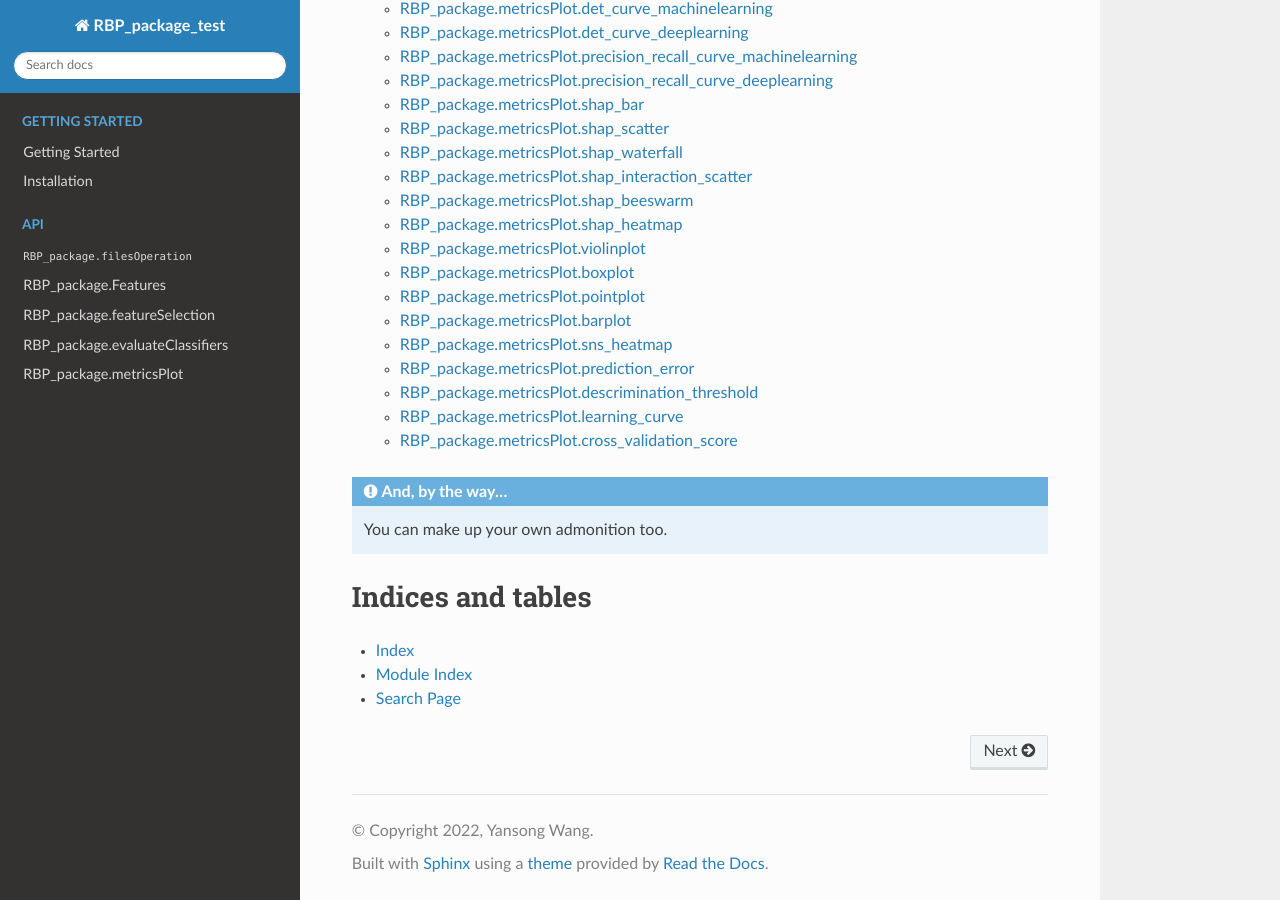
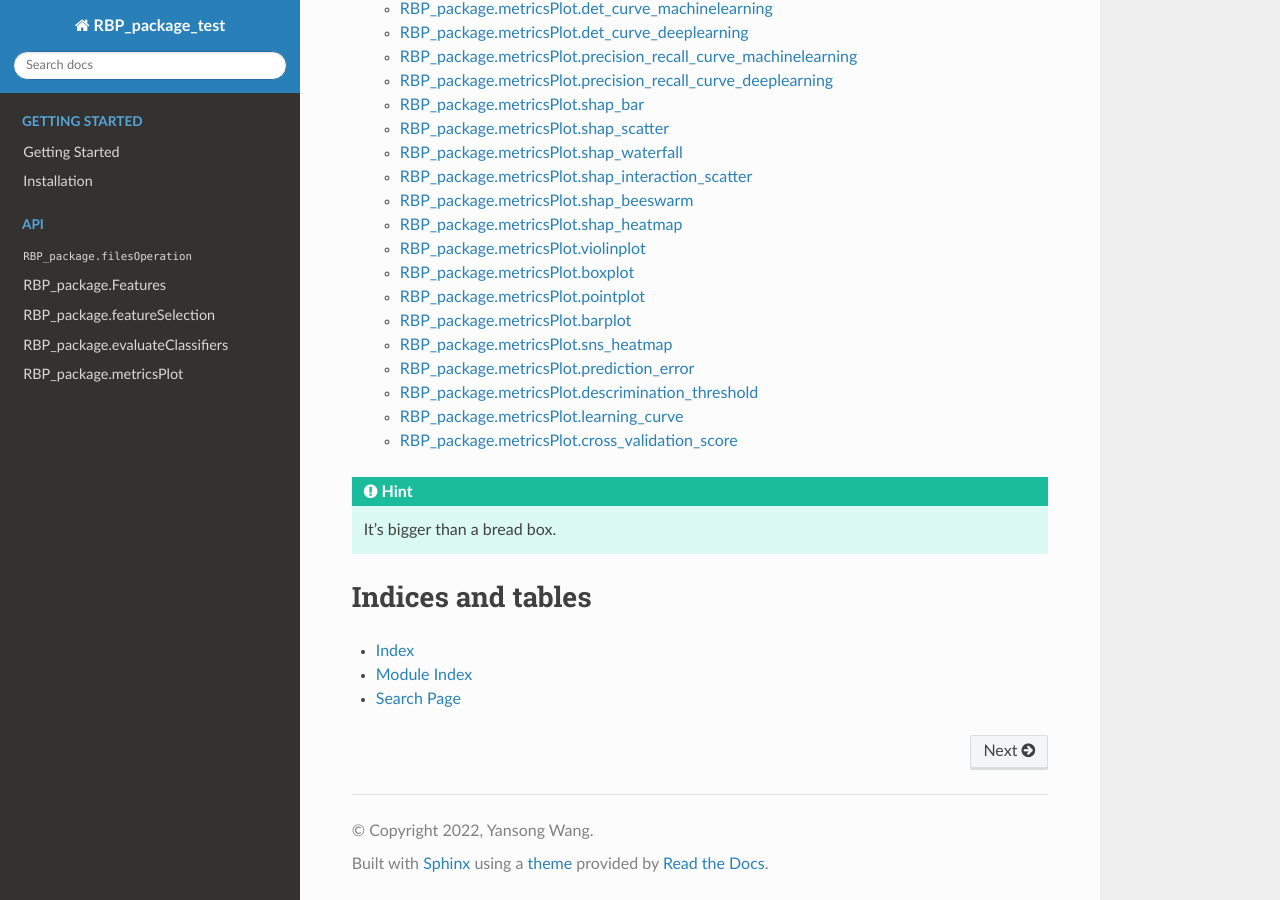
Before and after one commit to no-banana/PyRBP, a Sphinx documentation site: the page built from docs/source/index.rst, in a window 1280 px wide and 900 px high, scrolled down 2485 px. Built offline with Sphinx 7.4.7 and the Read the Docs theme 2.0.0, drawn with Linux system fonts in a browser that asks for light colours.

Commit message:
Add files via upload

```diff
--- a/docs/source/index.rst
+++ b/docs/source/index.rst
@@ -45,9 +45,7 @@ RBP_package is a Python toolbox for quick generation, condensation, evaluation,
    ./analysis_plots.rst
 
 
-.. admonition:: And, by the way...
-
-   You can make up your own admonition too.
+.. Hint:: It's bigger than a bread box.
 
 
 Indices and tables
```
Also changed, not shown: 5 other files.
